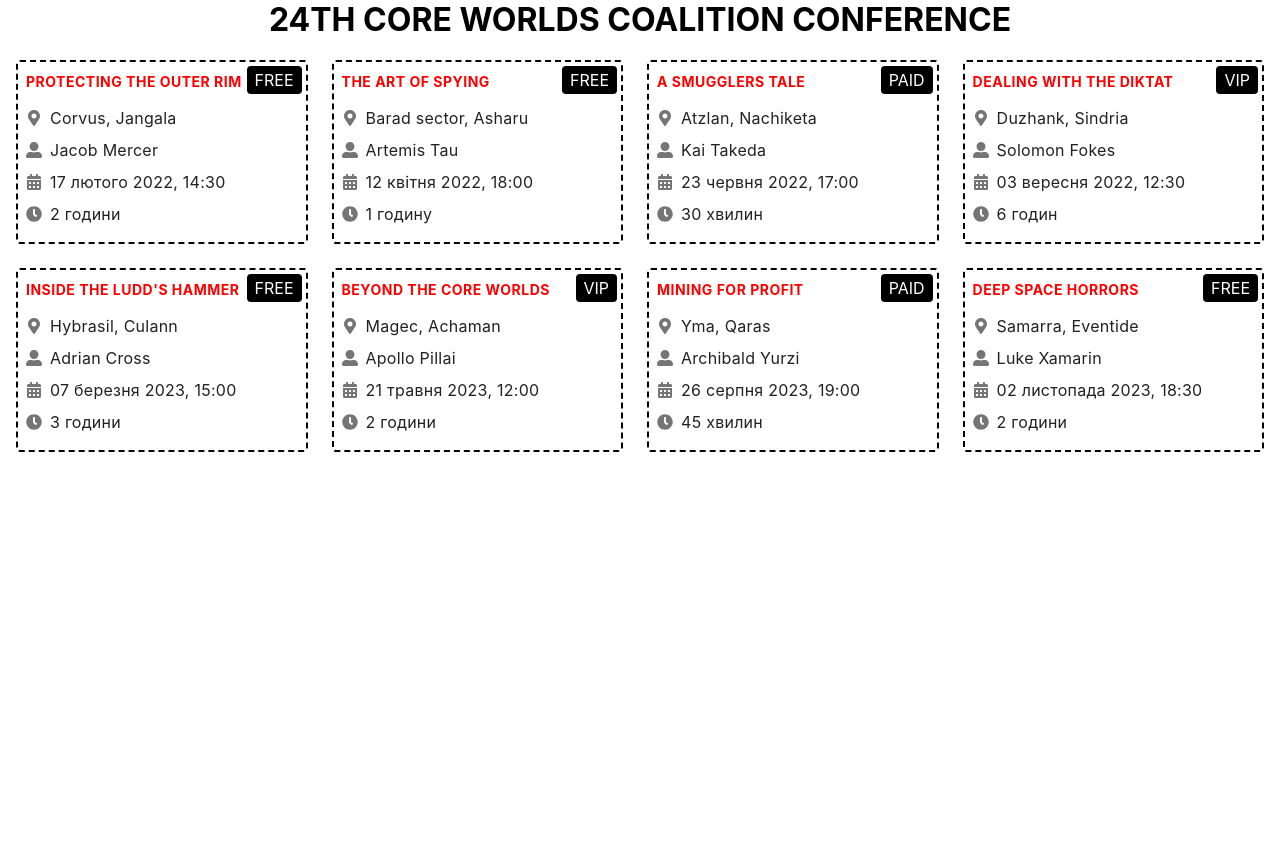
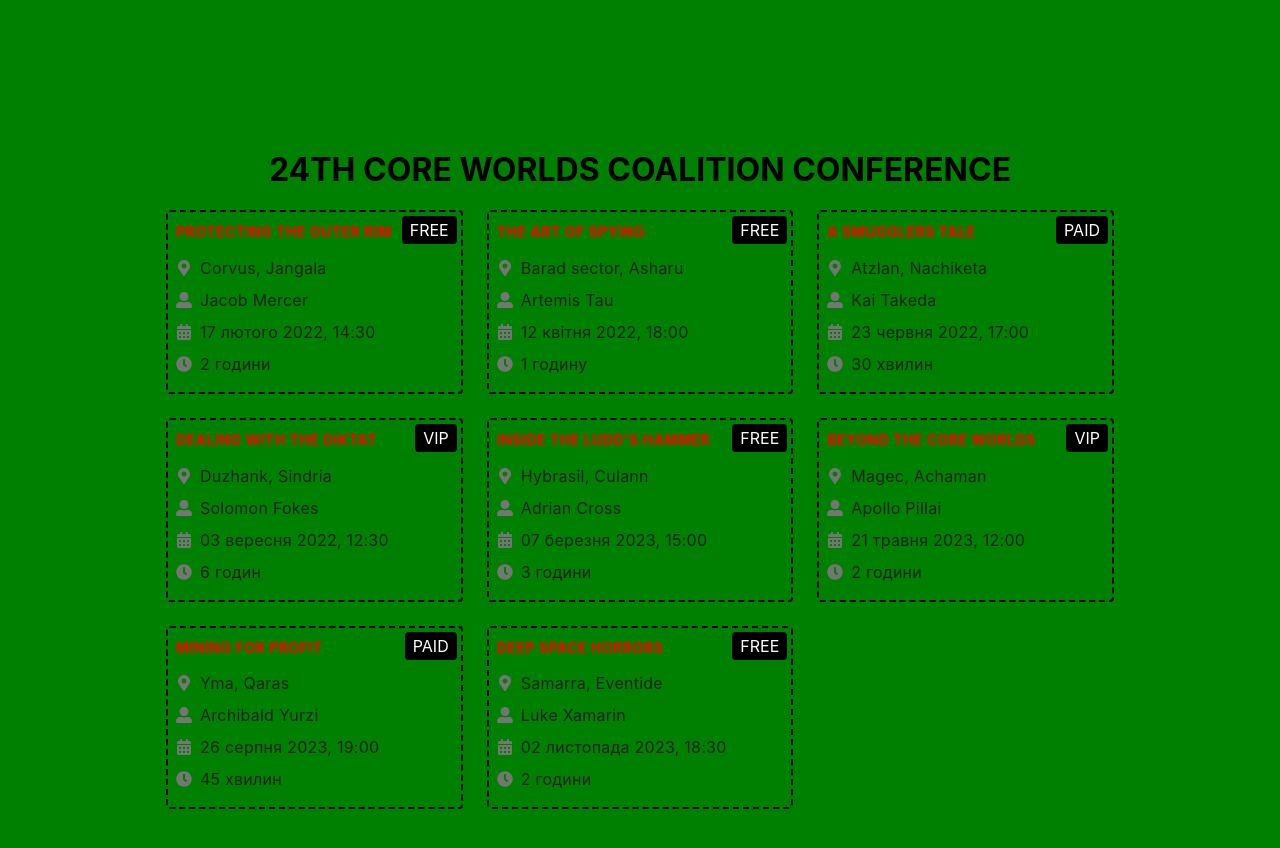
Before and after one commit to skif6623/react-styling, a React (Create React App) app: page / in a window 1280 px wide. Shown: the top 848 px of the page. Before the commit the page ends 800 px from the top, so only its background shows below. Built offline with nearby package versions, Linux system fonts and the light colour scheme.

Commit message:
add emotion lib and the first emotion style

```diff
--- a/package.json
+++ b/package.json
@@ -3,6 +3,8 @@
   "version": "0.1.0",
   "private": true,
   "dependencies": {
+    "@emotion/react": "^11.10.5",
+    "@emotion/styled": "^11.10.5",
     "@testing-library/jest-dom": "^5.16.5",
     "@testing-library/react": "^13.4.0",
     "@testing-library/user-event": "^13.5.0",
--- a/src/App.jsx
+++ b/src/App/App.jsx
@@ -1,12 +1,13 @@
 import { PageTitle } from 'components/PageTitle/PageTitle';
 import { EventBoard } from 'components/EventBoard/EventBoard';
 import upcomingEvents from 'upcoming-events';
+import { Container } from './App.styled';
 
 export function App() {
   return (
-    <div className="App">
+    <Container>
       <PageTitle text="24th core worlds coalition conference" />
       <EventBoard events={upcomingEvents} />
-    </div>
+    </Container>
   );
 }
--- /dev/null
+++ b/src/App/App.styled.jsx
@@ -0,0 +1,6 @@
+import styled from '@emotion/styled';
+
+export const Container = styled.div`
+  padding: 150px;
+  background-color: green;
+`;
```
Also changed, not shown: src/index.js (+8 -8 lines), 1 other file (tests, documents, lock files or other folders).
